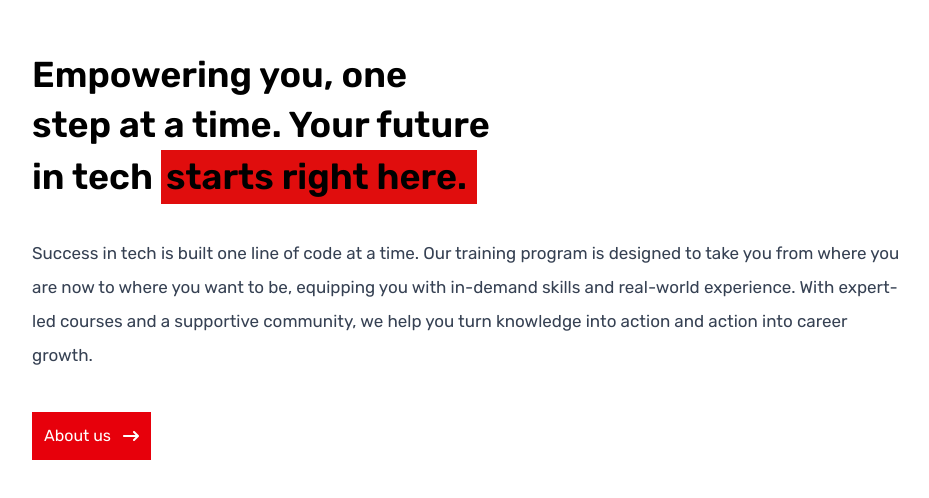
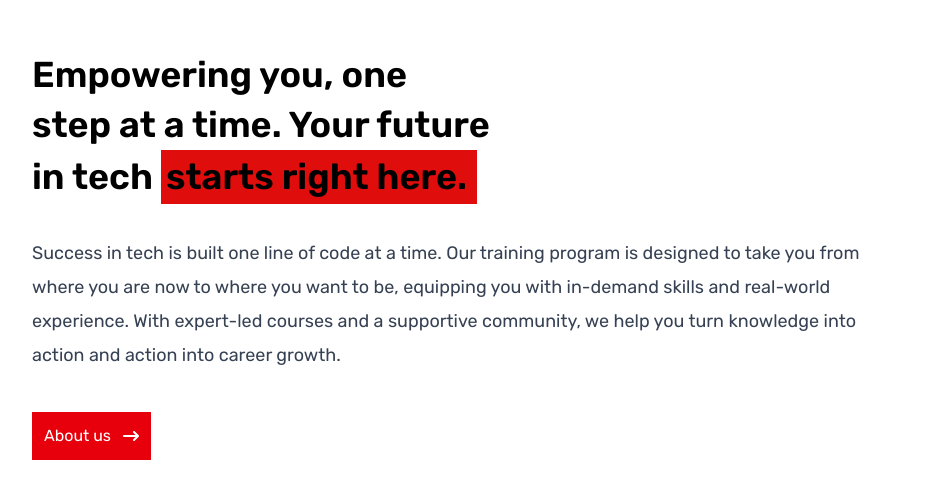
Before and after one commit to Olabode-cmd/dfi, a React (Vite) app: page / in a window 1280 px wide. Shown: the part 878-1376 px from the top of the page, without its empty margins (96-1025 px from the left). Built offline with nearby package versions, Linux system fonts and the light colour scheme.

Commit message:
change of font

```diff
--- a/src/App.jsx
+++ b/src/App.jsx
@@ -41,7 +41,7 @@ function App() {
             starts right here.
           </span>
         </h2>
-        <p className="text-md md:text-[17px] w-[97%] md:w-[85%] text-gray-700 leading-[34px] my-8">
+        <p className="text-md md:text-[18px] w-[97%] md:w-[85%] text-gray-700 leading-[34px] my-8">
           Success in tech is built one line of code at a time. Our training
           program is designed to take you from where you are now to where you
           want to be, equipping you with in-demand skills and real-world
```
